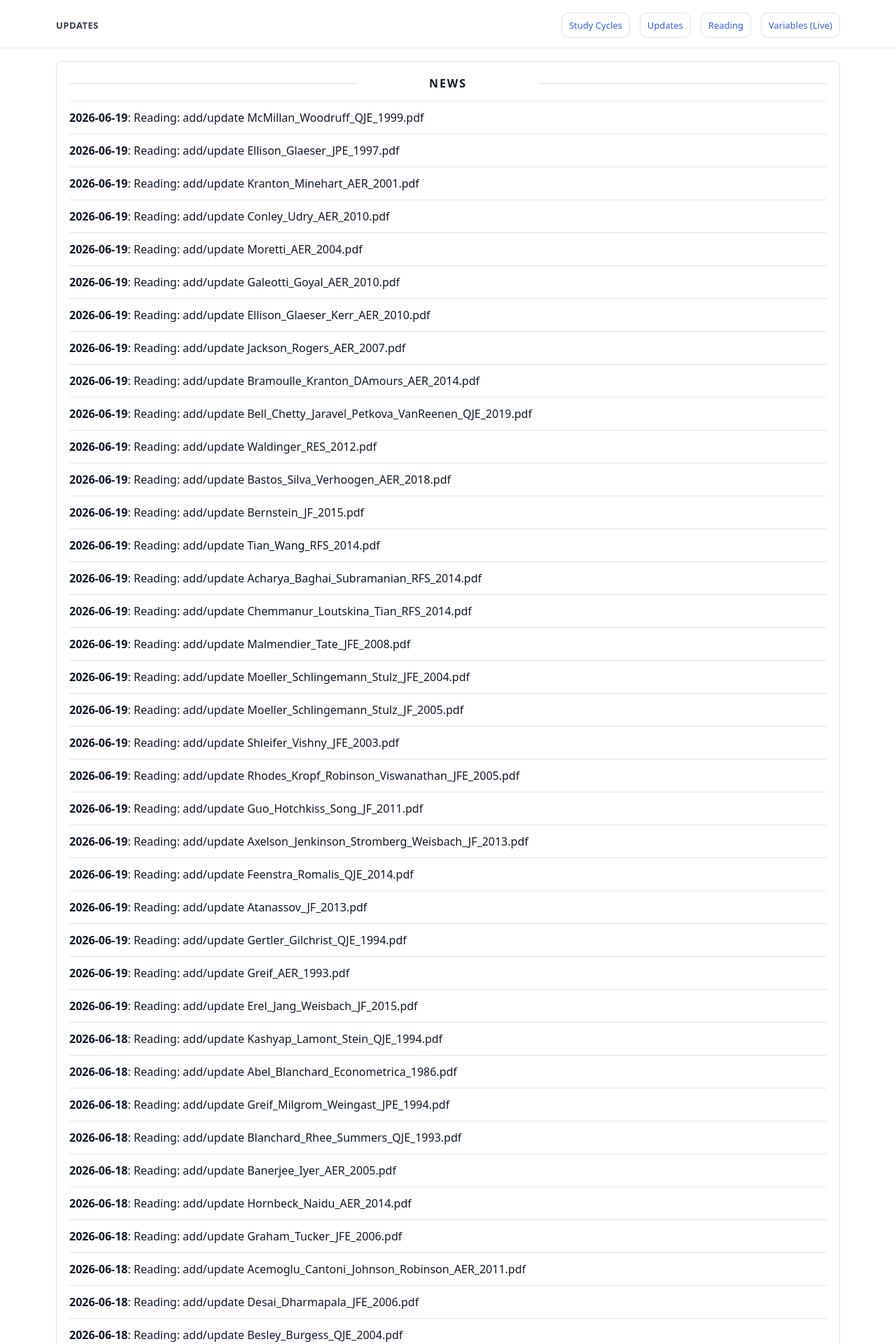
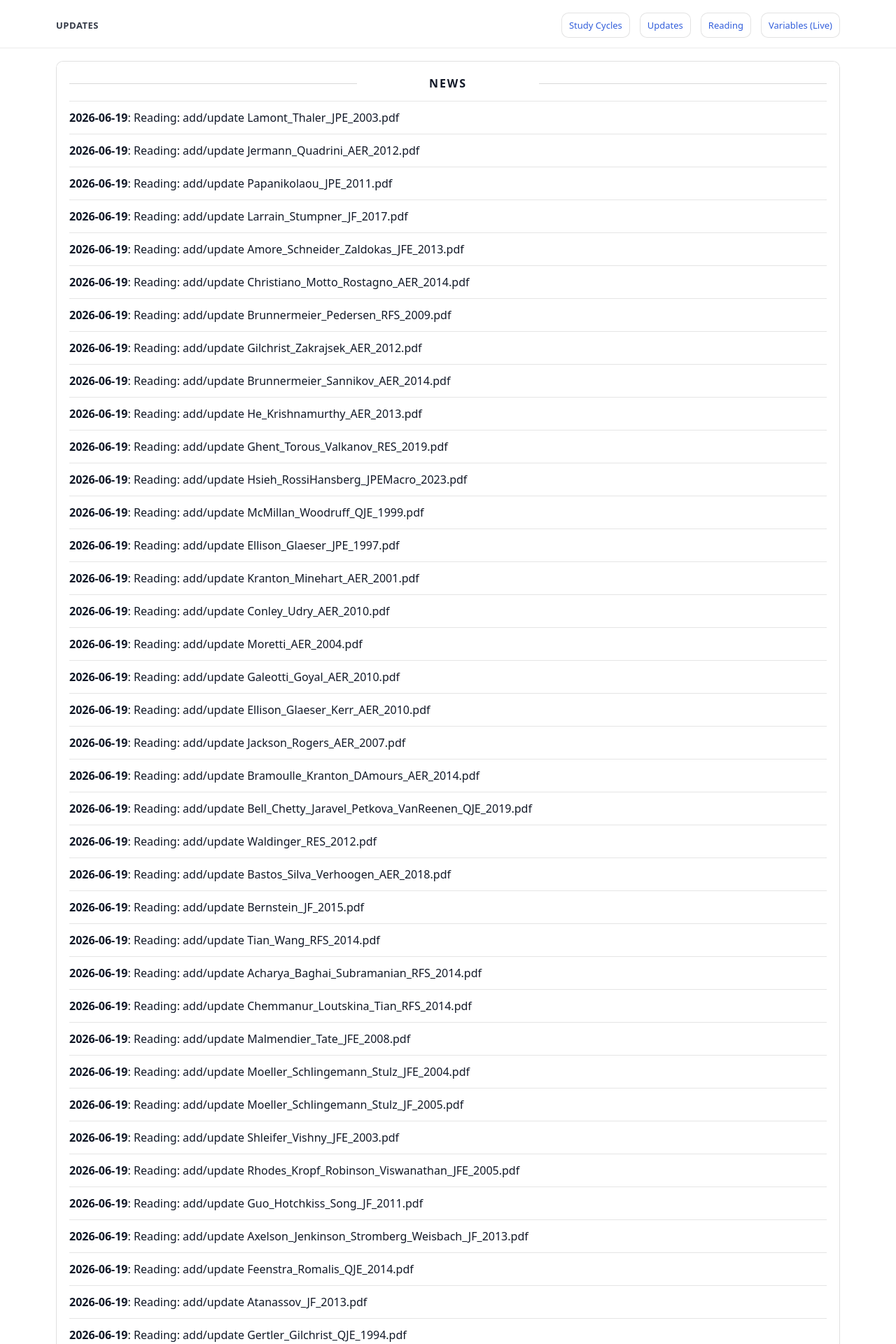
Before and after one commit to yaxinzn/study-archive, a Jekyll site: the page built from updates/index.md, in a window 1280 px wide. Shown: the top 1920 px of the page at 70% size. Built offline with Jekyll 4.4.1, drawn with Linux system fonts in a browser that asks for light colours; some of the changed text lies outside the part shown.

Commit message:
Regenerate reading news

```diff
--- a/_data/news.yml
+++ b/_data/news.yml
@@ -1,5 +1,29 @@
 # Auto-generated from first appearance in _data/reading.yml and git commit history.
 # Reading paper dates are derived from the first commit where each PDF appears in _data/reading.yml.
+- date: "2026-06-19"
+  title: "Reading: add/update Lamont_Thaler_JPE_2003.pdf"
+- date: "2026-06-19"
+  title: "Reading: add/update Jermann_Quadrini_AER_2012.pdf"
+- date: "2026-06-19"
+  title: "Reading: add/update Papanikolaou_JPE_2011.pdf"
+- date: "2026-06-19"
+  title: "Reading: add/update Larrain_Stumpner_JF_2017.pdf"
+- date: "2026-06-19"
+  title: "Reading: add/update Amore_Schneider_Zaldokas_JFE_2013.pdf"
+- date: "2026-06-19"
+  title: "Reading: add/update Christiano_Motto_Rostagno_AER_2014.pdf"
+- date: "2026-06-19"
+  title: "Reading: add/update Brunnermeier_Pedersen_RFS_2009.pdf"
+- date: "2026-06-19"
+  title: "Reading: add/update Gilchrist_Zakrajsek_AER_2012.pdf"
+- date: "2026-06-19"
+  title: "Reading: add/update Brunnermeier_Sannikov_AER_2014.pdf"
+- date: "2026-06-19"
+  title: "Reading: add/update He_Krishnamurthy_AER_2013.pdf"
+- date: "2026-06-19"
+  title: "Reading: add/update Ghent_Torous_Valkanov_RES_2019.pdf"
+- date: "2026-06-19"
+  title: "Reading: add/update Hsieh_RossiHansberg_JPEMacro_2023.pdf"
 - date: "2026-06-19"
   title: "Reading: add/update McMillan_Woodruff_QJE_1999.pdf"
 - date: "2026-06-19"
```
